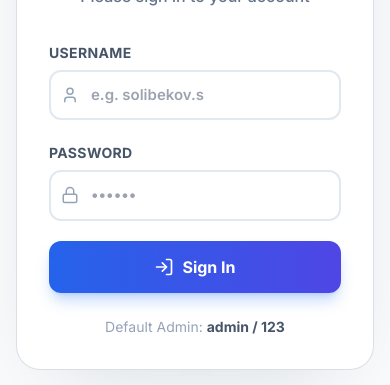
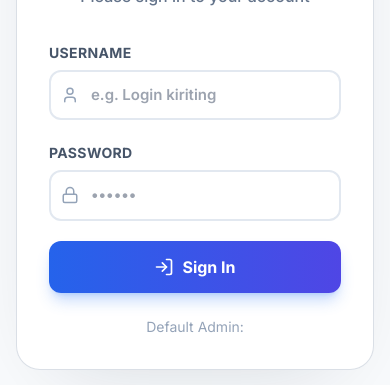
Before and after one commit to designorcoder/EduCore, a React (Vite) app: page / in a window 390 px wide. Shown: the part 342-727 px from the top of the page. Built offline with nearby package versions, Linux system fonts and the light colour scheme; no server answers.

Commit message:
Fix mobile menu going off-screen

```diff
--- a/src/components/AdvisorDashboard.jsx
+++ b/src/components/AdvisorDashboard.jsx
@@ -101,7 +101,7 @@ export default function AdvisorDashboard() {
               initial={{ opacity: 0, y: -10, scale: 0.95 }}
               animate={{ opacity: 1, y: 0, scale: 1 }}
               exit={{ opacity: 0, y: -10, scale: 0.95 }}
-              className="absolute top-14 right-0 z-[100] w-64 bg-white dark:bg-slate-800 border border-slate-200 dark:border-slate-700 shadow-2xl rounded-2xl p-2.5 flex flex-col gap-1.5"
+              className="absolute top-14 left-0 sm:left-auto sm:right-0 z-[100] w-64 bg-white dark:bg-slate-800 border border-slate-200 dark:border-slate-700 shadow-2xl rounded-2xl p-2.5 flex flex-col gap-1.5"
             >
               <button onClick={() => {setActiveTab('attendance'); setIsMenuOpen(false);}} className={`px-4 py-3 rounded-xl text-[15px] font-bold transition-all flex items-center gap-3 ${activeTab === 'attendance' ? 'bg-gradient-to-r from-purple-500 to-pink-500 text-white shadow-md' : 'text-slate-700 hover:bg-purple-50 hover:text-purple-600 hover:translate-x-1'}`}><ClipboardCheck size={20} /> {t('attendance')}</button>
               <button onClick={() => {setActiveTab('journal'); setIsMenuOpen(false);}} className={`px-4 py-3 rounded-xl text-[15px] font-bold transition-all flex items-center gap-3 ${activeTab === 'journal' ? 'bg-gradient-to-r from-purple-500 to-pink-500 text-white shadow-md' : 'text-slate-700 hover:bg-purple-50 hover:text-purple-600 hover:translate-x-1'}`}><BookOpen size={20} /> {t('journal')}</button>
--- a/src/components/Login.jsx
+++ b/src/components/Login.jsx
@@ -47,7 +47,7 @@ export default function Login() {
                 value={username}
                 onChange={e => setUsername(e.target.value)}
                 className="w-full bg-white border-2 border-slate-200 pl-10 pr-4 py-3 rounded-xl outline-none focus:border-blue-400 focus:ring-4 focus:ring-blue-400/10 text-[15px] font-semibold text-slate-700 transition-all"
-                placeholder="e.g. solibekov.s"
+                placeholder="e.g. Login kiriting"
               />
             </div>
           </div>
@@ -75,7 +75,7 @@ export default function Login() {
         </form>
 
         <div className="mt-6 text-center">
-          <p className="text-sm text-slate-400">Default Admin: <span className="font-bold text-slate-600">admin / 123</span></p>
+          <p className="text-sm text-slate-400">Default Admin: <span className="font-bold text-slate-600"></span></p>
         </div>
       </div>
     </div>
--- a/src/components/StudentDashboard.jsx
+++ b/src/components/StudentDashboard.jsx
@@ -205,7 +205,7 @@ export default function StudentDashboard() {
               initial={{ opacity: 0, y: -10, scale: 0.95 }}
               animate={{ opacity: 1, y: 0, scale: 1 }}
               exit={{ opacity: 0, y: -10, scale: 0.95 }}
-              className="absolute top-14 left-0 z-[100] w-64 bg-white dark:bg-slate-800 border border-slate-200 dark:border-slate-700 shadow-2xl rounded-2xl p-2.5 flex flex-col gap-1.5"
+              className="absolute top-14 left-0 sm:left-auto sm:right-0 z-[100] w-64 bg-white dark:bg-slate-800 border border-slate-200 dark:border-slate-700 shadow-2xl rounded-2xl p-2.5 flex flex-col gap-1.5"
             >
               <button onClick={() => {setActiveTab('tasks'); setIsMenuOpen(false);}} className={`px-4 py-3 rounded-xl text-[15px] font-bold transition-all flex items-center gap-3 ${activeTab === 'tasks' ? 'bg-gradient-to-r from-indigo-500 to-purple-500 text-white shadow-md' : 'text-slate-700 hover:bg-indigo-50 hover:text-indigo-600 hover:translate-x-1'}`}>
                 <BookOpen size={20}/> {t('tasks')}
--- a/src/components/TeacherDashboard.jsx
+++ b/src/components/TeacherDashboard.jsx
@@ -141,7 +141,7 @@ export default function TeacherDashboard() {
               initial={{ opacity: 0, y: -10, scale: 0.95 }}
               animate={{ opacity: 1, y: 0, scale: 1 }}
               exit={{ opacity: 0, y: -10, scale: 0.95 }}
-              className="absolute top-14 right-0 z-[100] w-64 bg-white dark:bg-slate-800 border border-slate-200 dark:border-slate-700 shadow-2xl rounded-2xl p-2.5 flex flex-col gap-1.5"
+              className="absolute top-14 left-0 sm:left-auto sm:right-0 z-[100] w-64 bg-white dark:bg-slate-800 border border-slate-200 dark:border-slate-700 shadow-2xl rounded-2xl p-2.5 flex flex-col gap-1.5"
             >
               <button onClick={() => {setActiveTab('attendance'); setIsMenuOpen(false);}} className={`px-4 py-3 rounded-xl text-[15px] font-bold transition-all flex items-center gap-3 ${activeTab === 'attendance' ? 'bg-gradient-to-r from-amber-500 to-orange-500 text-white shadow-md' : 'text-slate-700 dark:text-slate-200 hover:bg-amber-50 dark:hover:bg-slate-700 hover:text-amber-600 hover:translate-x-1'}`}>{t('attendance')}</button>
               <button onClick={() => {setActiveTab('journal'); setIsMenuOpen(false);}} className={`px-4 py-3 rounded-xl text-[15px] font-bold transition-all flex items-center gap-3 ${activeTab === 'journal' ? 'bg-gradient-to-r from-amber-500 to-orange-500 text-white shadow-md' : 'text-slate-700 dark:text-slate-200 hover:bg-amber-50 dark:hover:bg-slate-700 hover:text-amber-600 hover:translate-x-1'}`}><BookOpen size={20} /> {t('journal')}</button>
```
